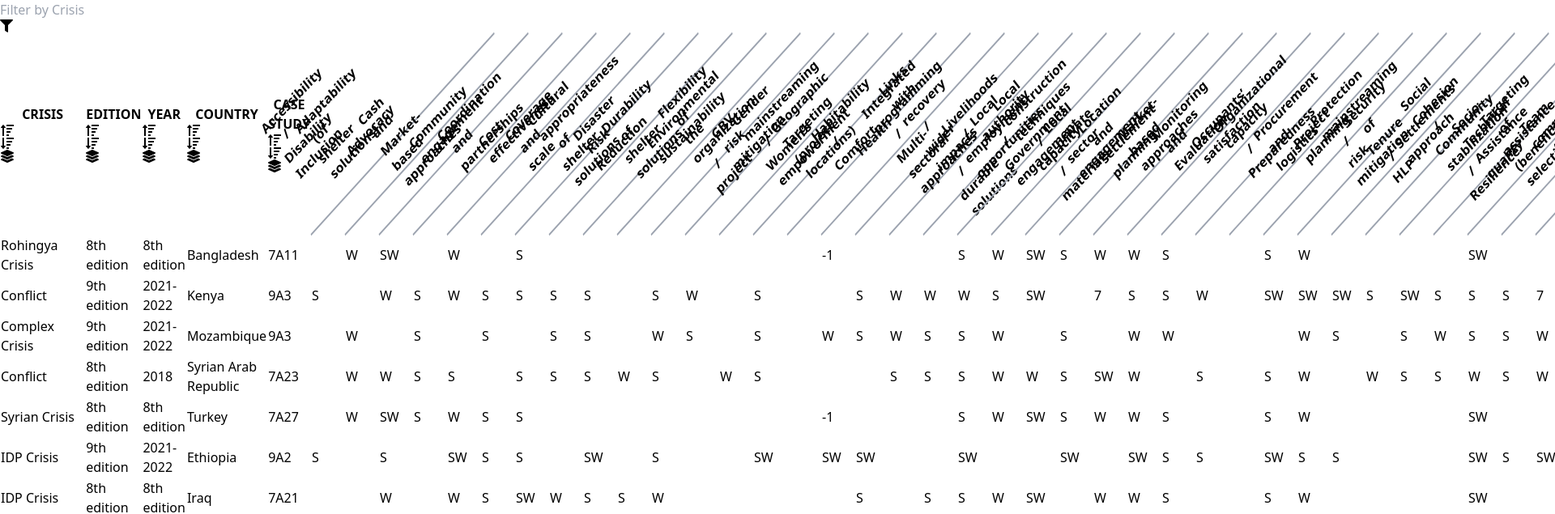
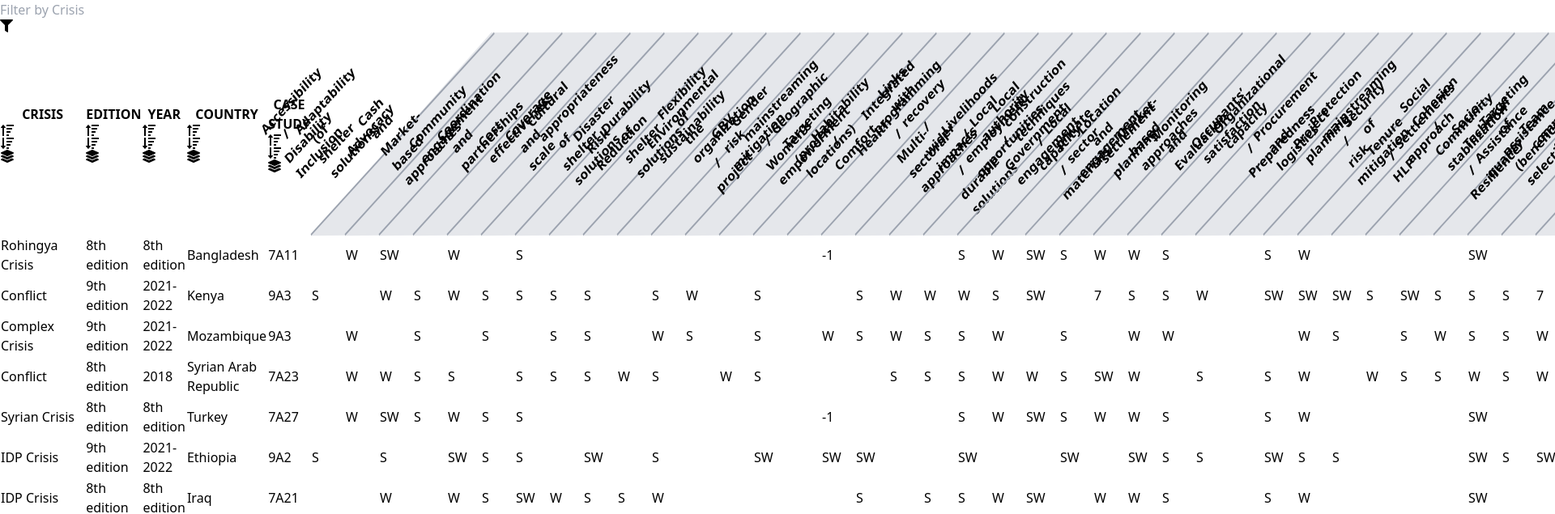
Before and after one commit to Derkaoui05/shelter_project, a React (Vite) app: page / in a window 1280 px wide. Shown: the top 635 px of the page at 81% size, 1920 px wide, since content can reach past the window. Built offline with nearby package versions, Linux system fonts and the light colour scheme.

Commit message:
bg-rotate

```diff
--- a/src/components/ShelterTable.jsx
+++ b/src/components/ShelterTable.jsx
@@ -386,7 +386,7 @@ const ShelterTable = () => {
   return (
     <>
       <div className="container mx-auto">
-        <div className="flex items-center mb-4">
+        <div className="flex items-center my-4">
           <div className="relative">
             <input
               type="text"
@@ -398,13 +398,13 @@ const ShelterTable = () => {
             <FaFilter className="absolute left-3 top-1/2 transform -translate-y-1/2 text-gray-400" />
           </div>
         </div>
-        <table className="table-auto w-full border-collapse">
-          <thead>
+        <table className="table-auto mb-2 w-full border-collapse">
+          <thead className=' bg-gray-200'>
             <tr>
               {table.columns.map((header, index) => (
                 <th
                   key={index}
-                  className={`text-left ${header.rotate ? 'rotate-header' : 'border-l border-l-[#9ca3af] bg-gray-200 '}`}
+                  className={`text-left  ${header.rotate ? 'rotate-header' : 'border-l border-[#9ca3af] '}`}
                   style={{ height: '250px' }}
                 >
                   <div className={`flex items-end whitespace-nowrap justify-between h-full ${header.rotate ? 'rotate-text font-normal text-xs' : ''}`}>
--- a/src/index.css
+++ b/src/index.css
@@ -10,7 +10,7 @@
 
 .rotate-text {
   position: relative;
-  transform: rotate(356deg) skew(23deg);
+  transform: rotate(355deg) skew(23deg);
   left: -20px;
   bottom: -24px;
   width: 40px;
@@ -27,5 +27,16 @@
   border: 1px solid #9ca3af;
   transform: rotate(-5deg);
   transform-origin: left bottom;
+}
 
+.rotate-header .rotated-background {
+  position: absolute;
+  left: 0;
+  bottom: -1px;
+  width: 30px;
+  height: 367px;
+  background-color: #e5e7eb;
+  transform: skew(58deg) rotate(445deg);
+  transform-origin: left bottom;
+  z-index: -2;
 }
```
